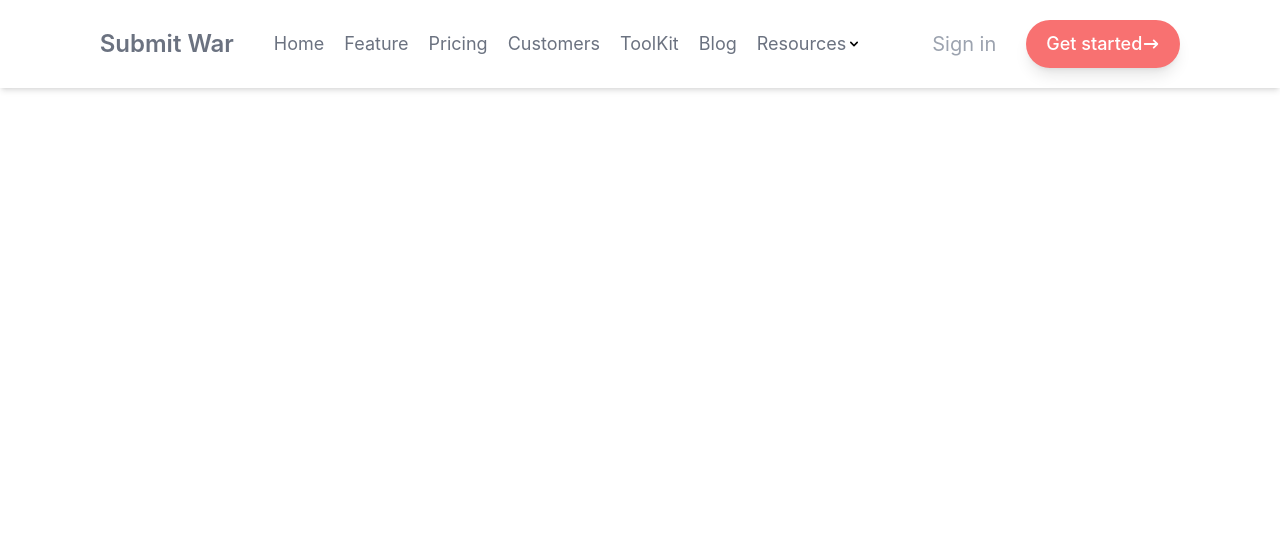
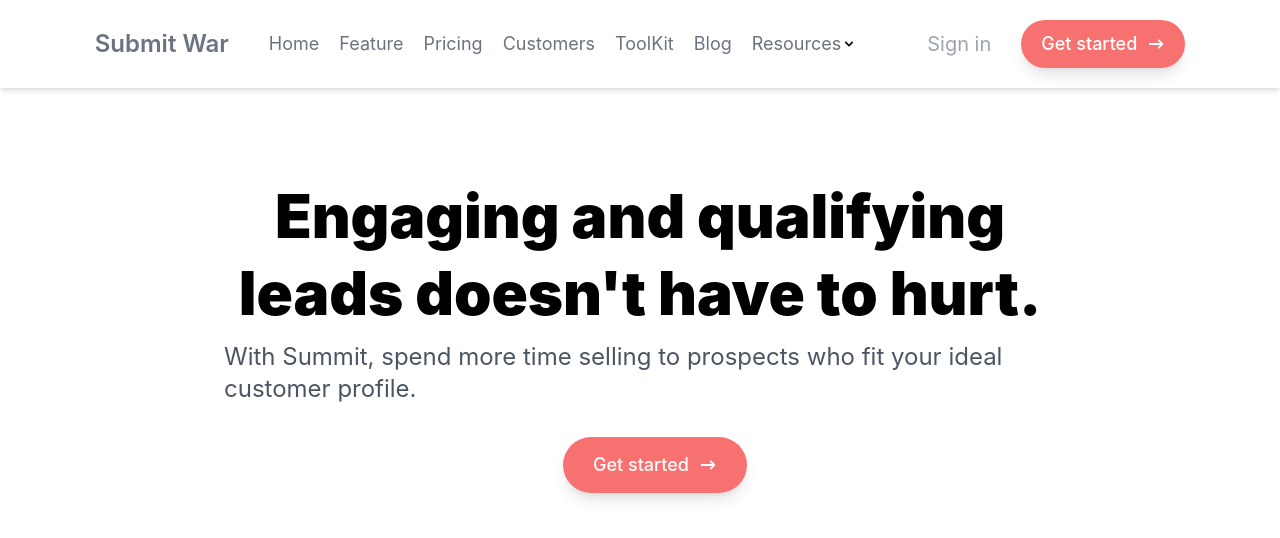
Before and after one commit to samirzjadhav/ecommerces-web, a React (Create React App) app: page / in a window 1280 px wide. Shown: the top 538 px of the page. Built offline with nearby package versions, Linux system fonts and the light colour scheme.

Commit message:
feat: added hero section

```diff
--- a/src/App.js
+++ b/src/App.js
@@ -23,12 +23,34 @@ function App() {
         </div>
         <div className="sign-up flex gap-[30px] pl-[30px]">
           <a href="">Sign in</a>
-          <div className="sign-btn flex items-center">
+          <div className="orange-btn sign-btn flex items-center gap-[10px]">
             <button>Get started </button>
             <HiArrowNarrowRight />
           </div>
         </div>
       </nav>
+
+      <div className="section home-hero">
+        <div className="hero-container">
+          <div className="inner-container">
+            <h1 className="hero-heading">
+              <strong>
+                Engaging and qualifying leads doesn't have to hurt.
+              </strong>
+            </h1>
+            <p className="hero-discription">
+              With Summit, spend more time selling to prospects who fit your
+              ideal customer profile.
+            </p>
+            <div className="sign-up flex gap-[30px] pl-[30px]">
+              <div className="orange-btn hero-btn flex items-center gap-[10px]">
+                <button>Get started </button>
+                <HiArrowNarrowRight />
+              </div>
+            </div>
+          </div>
+        </div>
+      </div>
     </>
   );
 }
--- a/src/index.css
+++ b/src/index.css
@@ -9,6 +9,7 @@ body {
     sans-serif;
 }
 
+/* Navbar section */
 nav {
   @apply shadow-md;
 }
@@ -28,6 +29,32 @@ nav a {
   @apply text-xl font-normal text-gray-400;
 }
 
-.sign-btn {
+.orange-btn {
   @apply text-lg font-medium text-white bg-red-400 px-[20px] py-[10px] rounded-full shadow-lg;
 }
+
+/* Hero Section */
+
+.section.home-hero {
+  @apply pt-[80px] pb-[80px] relative overflow-hidden;
+}
+
+.hero-container {
+  @apply mx-[100px] py-[10px] px-[24px] flex justify-center items-center;
+}
+
+.inner-container {
+  @apply mx-[100px];
+}
+
+.hero-heading {
+  @apply text-6xl font-semibold text-center leading-[1.278em] mb-[10px];
+}
+
+.hero-discription {
+  @apply text-2xl font-normal text-gray-600  flex justify-center items-center mb-[32px];
+}
+
+.hero-btn {
+  @apply py-[14px] px-[30px];
+}
```
